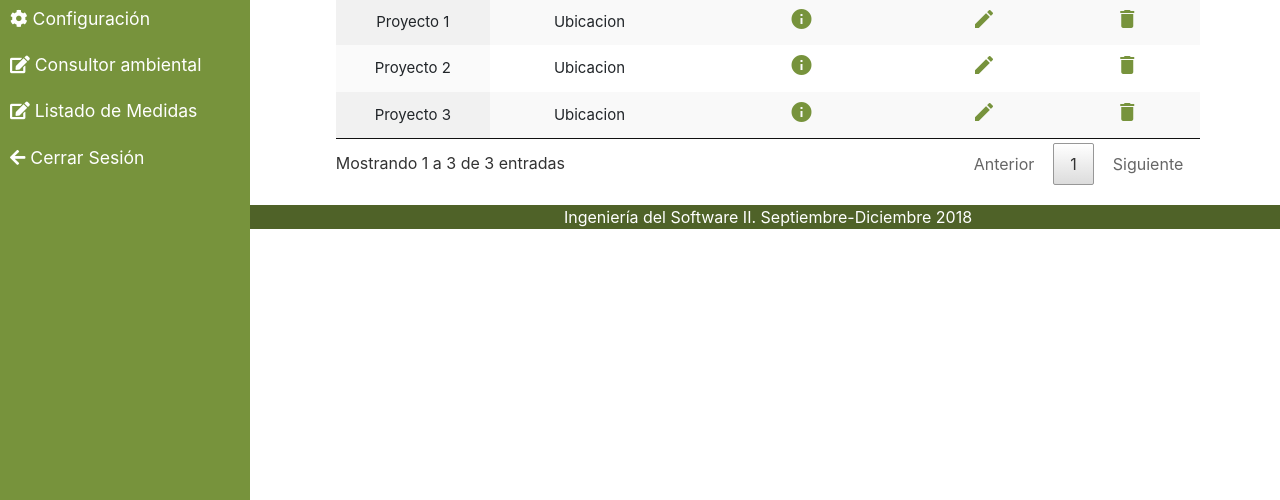
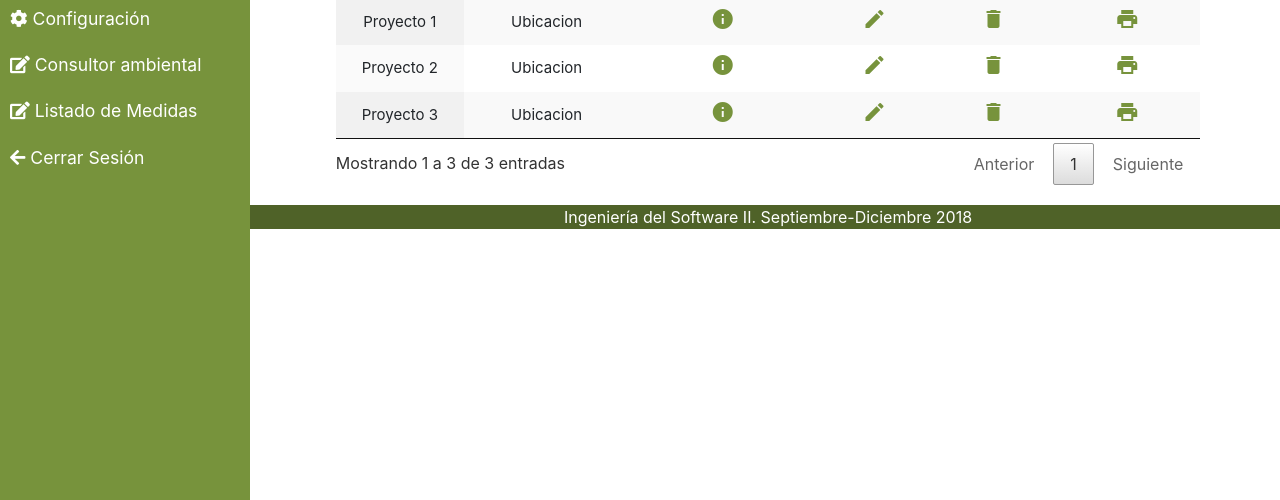
Before and after one commit to german1608/EIA_CI4712, a Django app: page /consultor-crud/datos_proyectos/ in a window 1280 px wide. Shown: the part 300-800 px from the top of the page. Run offline with Django 3.2, Linux system fonts and the light colour scheme; data comes from the database, SQL or seed files in the repository; some libraries are stand-ins or nearby versions.

Commit message:
Se agrega el boton imprimir al listado de proyectos

```diff
--- a/eia_app/templates/eia_app/datos_proyectos/list.html
+++ b/eia_app/templates/eia_app/datos_proyectos/list.html
@@ -20,6 +20,7 @@
               <th style="text-align:center;">Ver detalles</th>
               <th style="text-align:center;">Editar</th>
               <th style="text-align:center;">Borrar</th>
+              <th style="text-align:center;">Imprimir </th>
           </tr>
       </thead>
       <tbody>
@@ -30,6 +31,7 @@
               <td style="text-align:center;"> <a id="detalles{{proyecto.id}}" href="{% url "consultor-crud:detalles-datos-proyecto"  proyecto.id %}"><i class="material-icons" style="color: #77933c">info</i></a></td>
               <td style="text-align:center;"><a id="editar{{proyecto.id}}" href="{% url "consultor-crud:editar-datos-proyecto" proyecto.id %}"><i class="material-icons" style="color: #77933c">edit</i></a></td>
               <td style="text-align:center;"><a id="borrar{{proyecto.id}}" href="{% url "consultor-crud:borrar-datos-proyecto" proyecto.id %}"><i class="material-icons" style="color: #77933c">delete</i></a></td>
+              <td style="text-align:center;"><a id="imprimir{{proyecto.id}}" href="{% url "consultor-crud:imprimir-datos-proyecto" proyecto.id %}"><i class="material-icons" style="color: #77933c">print</i></a></td>
           </tr>
         {% endfor %}
       </tbody>
```
